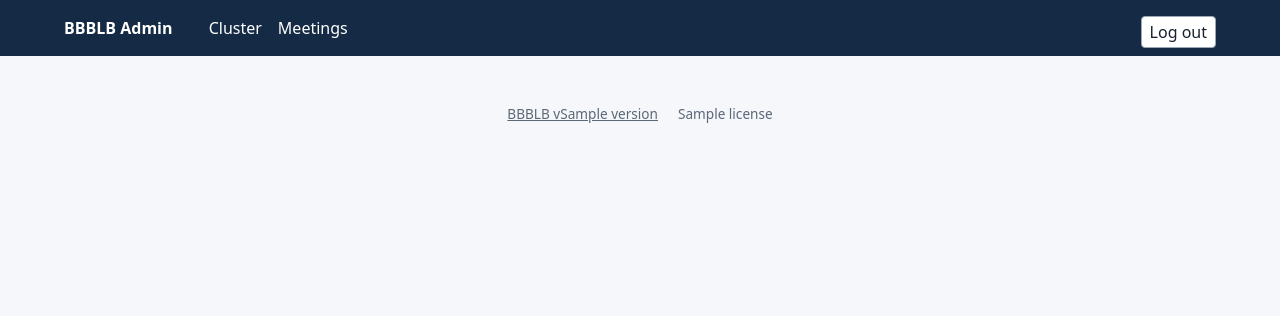
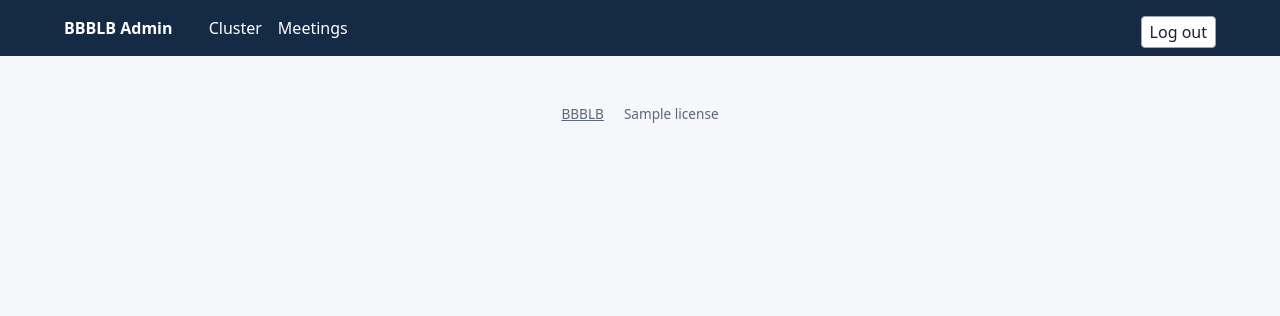
Before and after one commit to defnull/bbblb, a Python web app: template bbblb/web/templates/base.html in a window 1280 px wide. Shown: the top 316 px of the page. Run offline with Jinja, Linux system fonts and the light colour scheme; the template is opened without the code that fills it: most values are stand-ins (such as "Sample title", 1, 10 or a date in 2020).

Commit message:
fix: Hide version info from guests in admin interface

```diff
--- a/bbblb/web/admin.py
+++ b/bbblb/web/admin.py
@@ -193,7 +193,8 @@ class AdminRequest(ApiRequestContext):
 
     def render(self, tpl_name, **args):
         args["ctx"] = self
-        args["version"] = bbblb.__version__
+        if self.is_admin:
+            args["version"] = bbblb.__version__
         args["license"] = bbblb.LICENSE
         args["source_url"] = bbblb.SOURCE_URL
 
--- a/bbblb/web/templates/base.html
+++ b/bbblb/web/templates/base.html
@@ -34,7 +34,7 @@
     {% block content %}{% endblock %}
   </main>
   <footer>
-    <span><a href="{{source_url}}">BBBLB v{{version}}</a></span>
+    <span><a href="{{source_url}}">BBBLB{% if ctx.is_admin %} v{{version}}{% endif %}</a></span>
     <span>{{license}}</span>
   </footer>
 </body>
```
